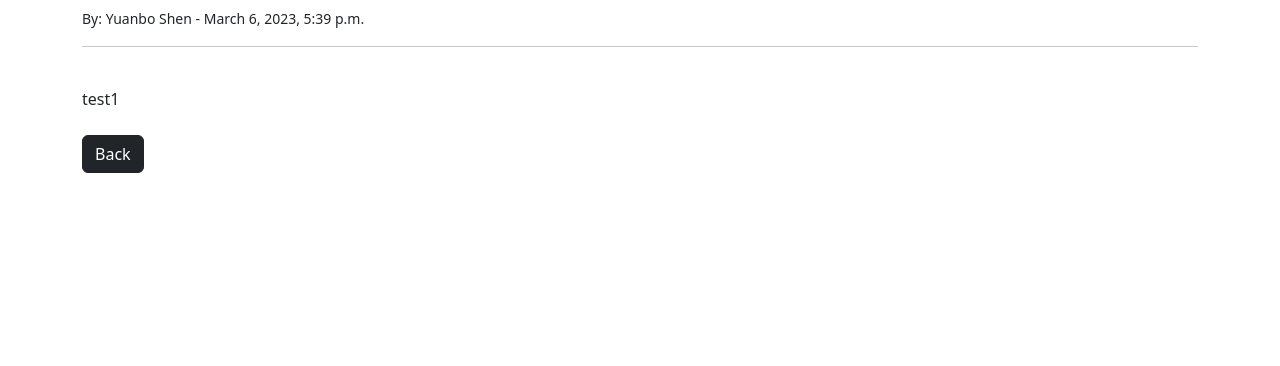
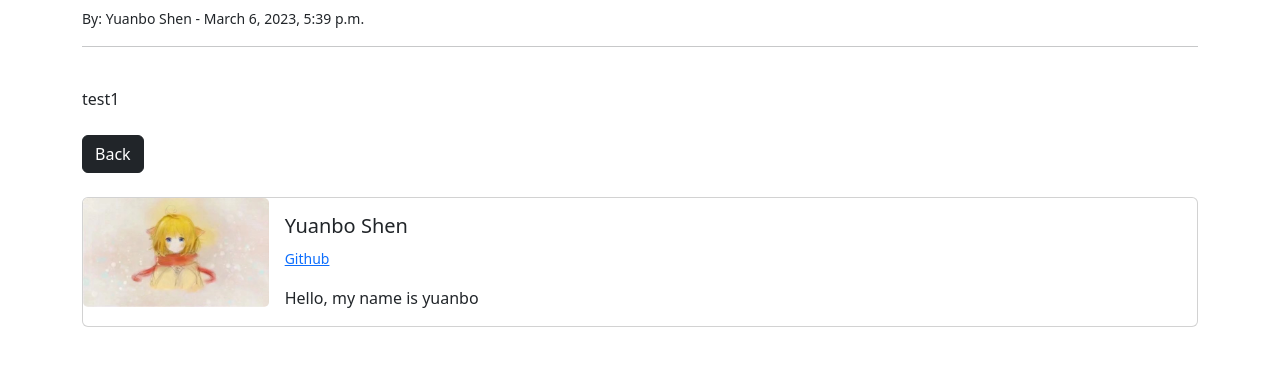
Before and after one commit to CS196Illinois/Group2-SP23, a Django app: page /article/19 in a window 1280 px wide. Shown: the part 154-520 px from the top of the page. Run offline with Django 4.2, Linux system fonts and the light colour scheme; data comes from the database, SQL or seed files in the repository; both versions use the stored data as it was after the commit; some libraries are stand-ins or nearby versions.

Commit message:
Profile Pic Fully implemented

```diff
--- a/Project/group2_blog/blogproject/admin.py
+++ b/Project/group2_blog/blogproject/admin.py
@@ -1,7 +1,8 @@
 from django.contrib import admin
-from .models import Post, Category
+from .models import Post, Category, Profile
 
 # Register your models here.
 
 admin.site.register(Post)
 admin.site.register(Category)
+admin.site.register(Profile)
--- a/Project/group2_blog/blogproject/forms.py
+++ b/Project/group2_blog/blogproject/forms.py
@@ -9,7 +9,7 @@ for item in choices:
 class PostForm(forms.ModelForm):
     class Meta:
         model = Post
-        fields = ('title', 'author', 'category', 'body', 'snippet')
+        fields = ('title', 'author', 'category', 'body', 'snippet', 'header_image')
 
         widgets = {
             'title' : forms.TextInput(attrs = {'class' :'form-control', 'placeholder' : 'Type your title'}),
--- a/Project/group2_blog/blogproject/templates/add_post.html
+++ b/Project/group2_blog/blogproject/templates/add_post.html
@@ -8,7 +8,7 @@
     <br/><br/>
 
         <div class="form-group">
-            <form method="POST">
+            <form method="POST" enctype="multipart/form-data">
             {% csrf_token %}
             {{ form.media }}
             {{ form.as_p }}
--- a/Project/group2_blog/blogproject/templates/article_details.html
+++ b/Project/group2_blog/blogproject/templates/article_details.html
@@ -1,4 +1,6 @@
 {% extends 'base.html' %}
+{% load static %}
+
 {% block title %}{{ post.title }}{% endblock %}
 {% block content %}
 
@@ -19,11 +21,48 @@
 <br/>
 <hr>
 <br/>
+
+{% if post.header_image %}
+    <img src = "{{ post.header_image.url }}">
+{% endif %}
+
 {{ post.body | safe}}
 
 <br/><br/>
 <a  href="{% url 'home' %}" class="btn btn-dark"> Back</a>
 
+<br/><br/>
+
+<div class="card mb-3" >
+    <div class="row g-0">
+      <div class="col-md-2">
+
+        {% if post.author.profile.profile_pic %}
+          <img src="{{ post.author.profile.profile_pic.url }}" class="card-img">
+        {% else %}
+          <img src="{% static 'blogproject/images/default_profile_pic.jpeg' %}" class="card-img">
+        {% endif %}
+
+      </div>
+      <div class="col-md-10">
+        <div class="card-body">
+          <h5 class="card-title">{{ post.author.first_name }} {{ post.author.last_name }} </h5>
+          <p class="card-text"><small class="text-body-secondary">
+            {% if  post.author.profile.github_url %}
+              <a href="{{ post.author.profile.github_url }}">Github</a>
+            {% endif %}
+            {% if  post.author.profile.instagram_url %}
+                 | <a href="{{ post.author.profile.instagram_url }}">Instagram</a>
+            {% endif %}
+            {% if  post.author.profile.facebook_url %}
+                 | <a href="{{ post.author.profile.facebook_url }}">Facebook</a>
+            {% endif %}
+        </small></p>
+          <p class="card-text">{{ post.author.profile.bio }}</p>
+        </div>
+      </div>
+    </div>
+  </div>
 
 
 {% endblock %}
--- a/Project/group2_blog/group2_blog/urls.py
+++ b/Project/group2_blog/group2_blog/urls.py
@@ -15,10 +15,12 @@ Including another URLconf
 """
 from django.contrib import admin
 from django.urls import path, include
+from django.conf import settings
+from django.conf.urls.static import static
 
 urlpatterns = [
     path('admin/', admin.site.urls),
     path('', include('blogproject.urls')),
     path('members/', include('django.contrib.auth.urls')),
     path('members/', include('members.urls')),
-]
+] + static(settings.MEDIA_URL, document_root = settings.MEDIA_ROOT)
--- a/Project/group2_blog/members/templates/registration/edit_profile.html
+++ b/Project/group2_blog/members/templates/registration/edit_profile.html
@@ -3,6 +3,8 @@
 {% block content %}
 
 <h1>Register</h1>
+
+{{ user.profile.bio }}
 <br/><br/>
 
 <div class="form-group">
--- a/Research/yuanbo3/group2_blog/group2_blog/settings.py
+++ b/Research/yuanbo3/group2_blog/group2_blog/settings.py
@@ -122,7 +122,7 @@ USE_TZ = True
 STATIC_URL = '/static/'
 MEDIA_URL = '/media/'
 
-STATICFILES_DIR = [
+STATICFILES_DIRS = [
     os.path.join(BASE_DIR, 'static')
 ]
 
```
Also changed, not shown: Project/group2_blog/blogproject/models.py (+12 -0 lines), Project/group2_blog/group2_blog/settings.py (+13 -1 lines), Project/group2_blog/blogproject/migrations/0014_post_header_image_alter_post_snippet.py (added), Project/group2_blog/blogproject/migrations/0015_profile.py (added), Project/group2_blog/blogproject/migrations/0016_profile_fb_url_profile_github_url_profile_ins_url_and_more.py (added), Project/group2_blog/blogproject/migrations/0017_rename_fb_url_profile_facebook_url_and_more.py (added), Project/group2_blog/db.sqlite3, Project/group2_blog/group2_blog/wsgi.py (line endings or trailing spaces), Project/group2_blog/media/images/profile/default.jpeg (added), Project/group2_blog/static/blogproject/images/default_profile_pic.jpeg (added), Research/yuanbo3/group2_blog/db.sqlite3.
